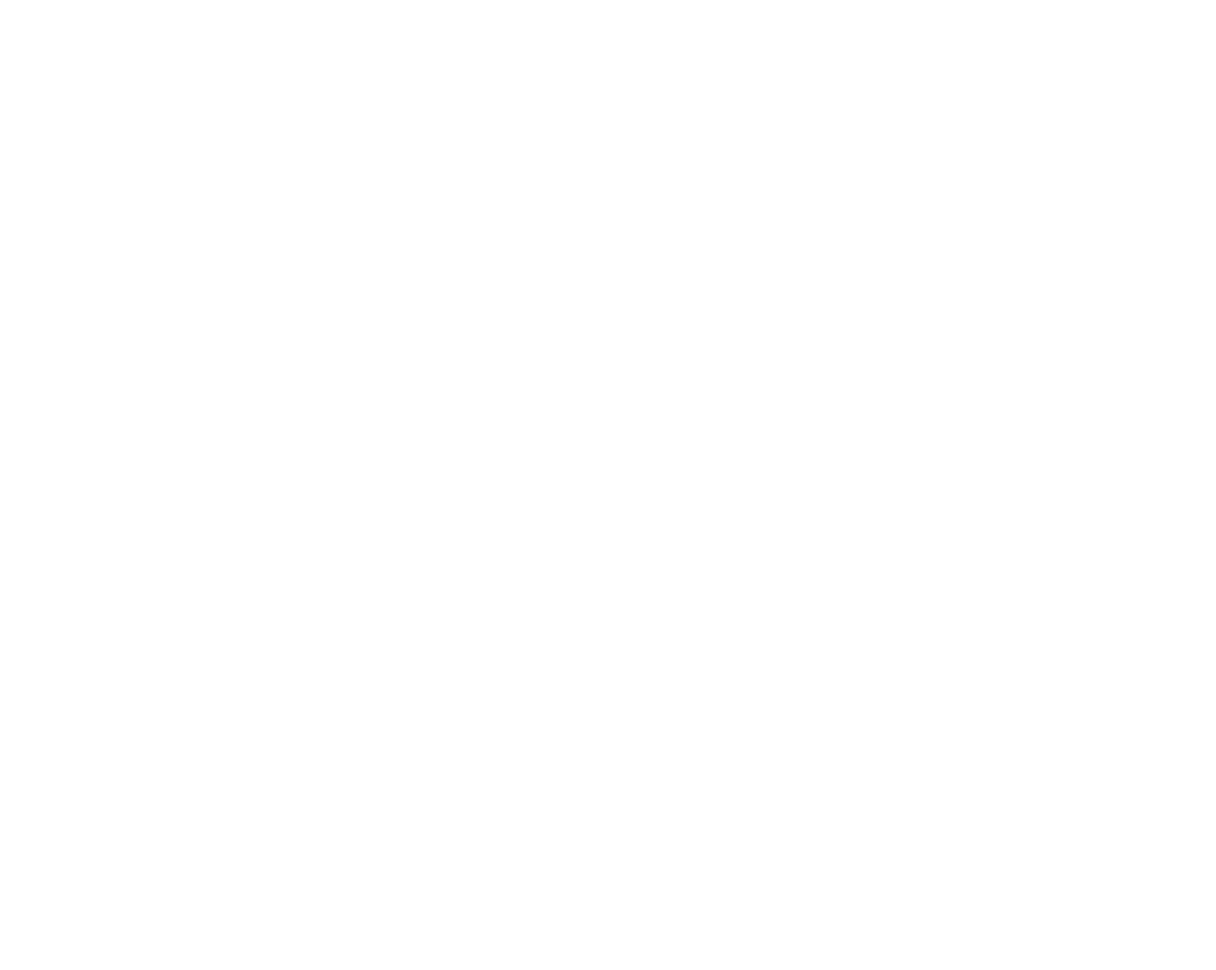
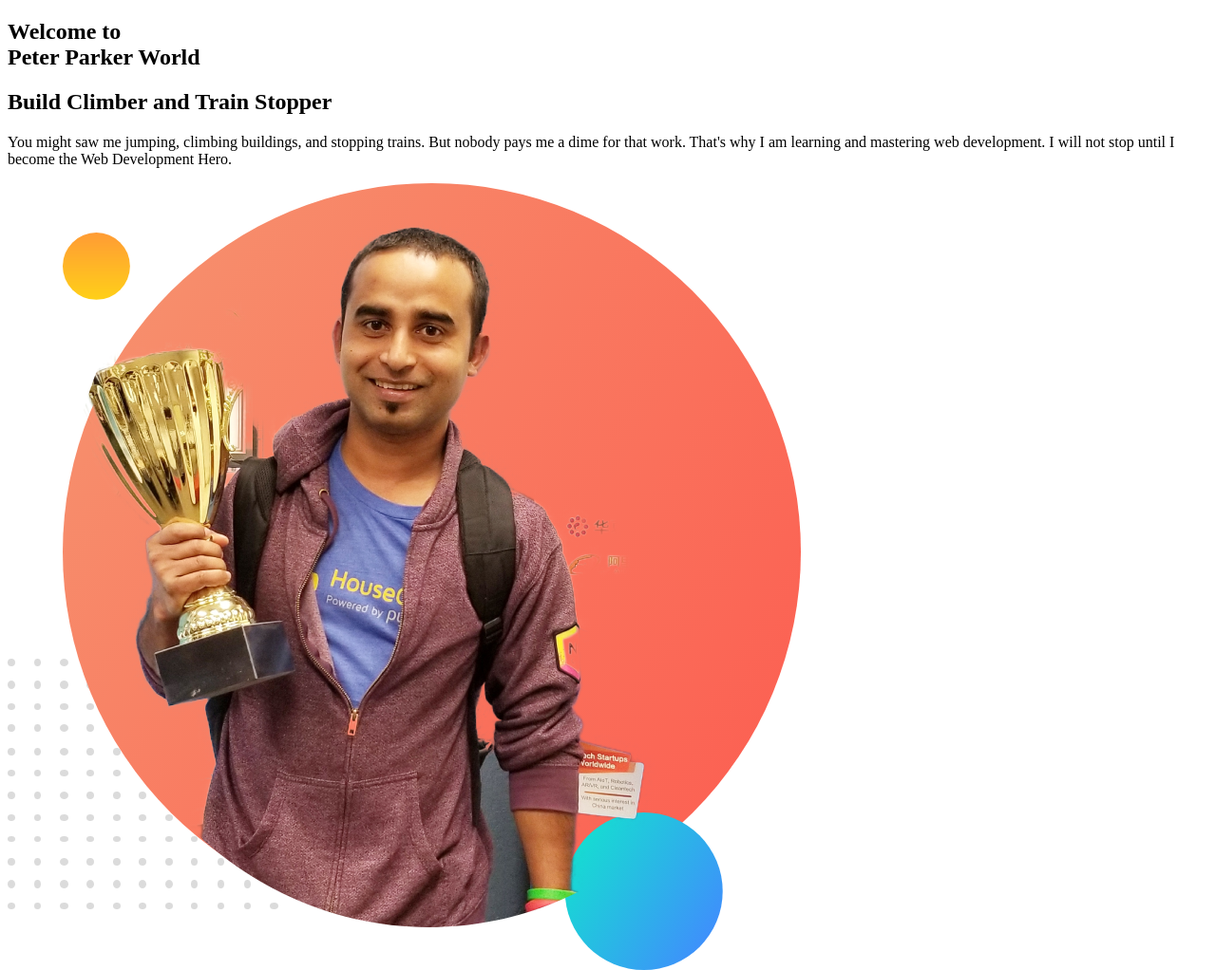
Before and after one commit to sanchitadevi/dev-port, a plain HTML site: page index.html in a window 1280 px wide. Shown: the whole page at 95% size. Before the commit the page ends 800 px from the top, so only its background shows below. Drawn offline with Linux system fonts and the light colour scheme.

Commit message:
header and images

```diff
--- a/index.html
+++ b/index.html
@@ -7,6 +7,15 @@
     <title>Developer Portfolio</title>
 </head>
 <body>
-
+    <section>
+        <div>
+            <h1>Welcome to<br> Peter Parker World</h1>
+    <h2>Build Climber and Train Stopper</h2>
+    <p>You might saw me jumping, climbing buildings, and stopping trains. But nobody pays me a dime for that work. That's why I am learning and mastering web development. I will not stop until I become the Web Development Hero.</p>
+        </div>
+        <div>
+            <img src="images/jhankar.png" alt="">
+        </div>
+    </section>
 </body>
 </html>
```
Also changed, not shown: images/dream-bg.png (added), images/exp-bg.png (added), images/jhankar.png (added), images/jhankar2.png (added), images/my-bg.png (added), images/my-bg2.png (added), images/top-banner.png (added).
